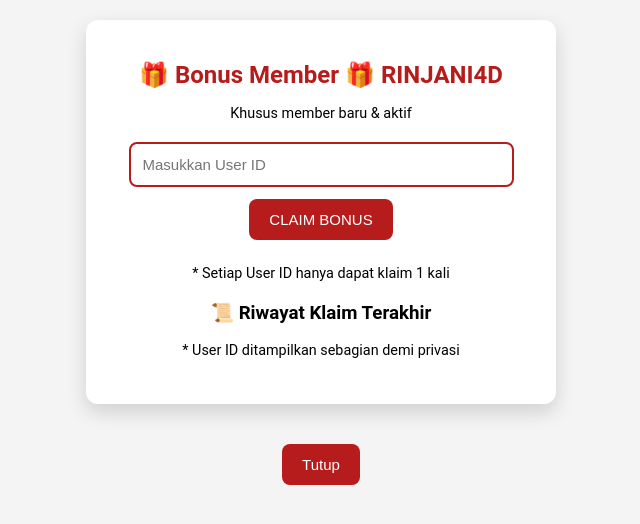
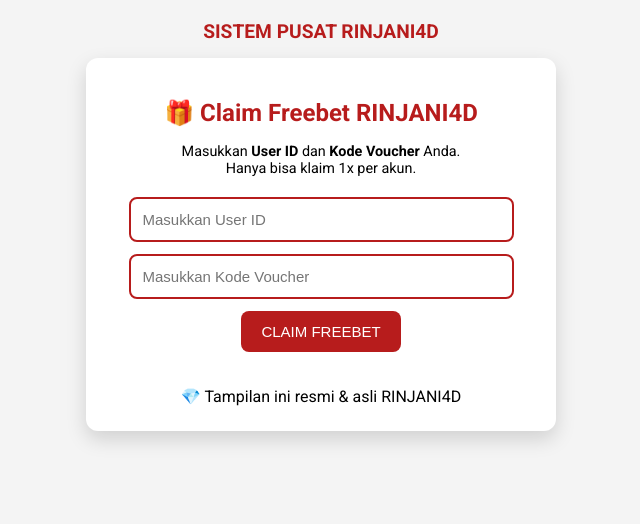
Before and after one commit to colombovercel-source/rinjani4d-bonus-, a plain HTML site: page index.html in a window 1280 px wide. Shown: the whole page, without its empty margins (319-959 px from the left). Drawn offline with Linux system fonts and the light colour scheme.

Commit message:
Update index.html

```diff
--- a/index.html
+++ b/index.html
@@ -1,41 +1,49 @@
 <!DOCTYPE html>
 <html lang="id">
 <head>
-  <meta charset="UTF-8">
-  <title>RINJANI4D - Klaim Bonus</title>
-  <meta name="viewport" content="width=device-width, initial-scale=1.0">
-  <link rel="stylesheet" href="style.css">
+<meta charset="UTF-8">
+<meta name="viewport" content="width=device-width, initial-scale=1.0">
+<title>Claim Freebet RINJANI4D</title>
+<link rel="stylesheet" href="style.css">
+<link href="https://fonts.googleapis.com/css2?family=Roboto:wght@400;700&display=swap" rel="stylesheet">
 </head>
 <body>
 
+<!-- Judul kecil di atas box -->
+<div class="title-small">SISTEM PUSAT RINJANI4D</div>
+
+<!-- Kotak Klaim Freebet -->
 <div class="container">
-  <div class="card">
-    <h1>🎁 Bonus Member 🎁
-      RINJANI4D </h1>
-    <p class="subtitle">Khusus member baru & aktif</p>
+  <h1>🎁 Claim Freebet RINJANI4D</h1>
+  <p>Masukkan <strong>User ID</strong> dan <strong>Kode Voucher</strong> Anda.<br>Hanya bisa klaim 1x per akun.</p>
 
-    <input type="text" id="userId" placeholder="Masukkan User ID">
-    <button id="claimBtn">CLAIM BONUS</button>
+  <input type="text" id="userId" placeholder="Masukkan User ID">
+  <input type="text" id="voucher" placeholder="Masukkan Kode Voucher">
+  <button onclick="claimFreebet()">CLAIM FREEBET</button>
 
-    <p class="note">* Setiap User ID hanya dapat klaim 1 kali</p>
+  <div class="progress-container" id="progressContainer">
+    <div class="progress-bar" id="progressBar"></div>
+  </div>
 
-    <div class="history">
-      <h3>📜 Riwayat Klaim Terakhir</h3>
-      <ul id="historyList"></ul>
-      <p class="privacy">* User ID ditampilkan sebagian demi privasi</p>
-    </div>
+  <div class="message" id="message"></div>
+  <div class="tulisan-meyakinkan">💎 Tampilan ini resmi & asli RINJANI4D</div>
+</div>
+
+<!-- Riwayat Freebet Terakhir -->
+<div class="history-container" id="historyContainer">
+  <!-- Riwayat akan di-generate JS -->
+</div>
+
+<!-- Modal Popup -->
+<div id="popupModal" class="modal">
+  <div class="modal-content">
+    <h2>🎉 Selamat!</h2>
+    <p id="popupMessage"></p>
+    <button onclick="closePopup()">Tutup</button>
+    <a href="https://rinjanipuncak.com" target="_blank"><button>💬 Hubungi Admin / CS</button></a>
   </div>
 </div>
 
-<!-- Popup -->
-<div class="popup" id="popup">
-  <div class="popup-content">
-    <h2 id="popupTitle"></h2>
-    <p id="popupMessage"></p>
-    <button onclick="closePopup()">Tutup</button>
-  </div>
-</div>
-
-<script src="app.js"></script>
+<script src="script.js"></script>
 </body>
 </html>
```
